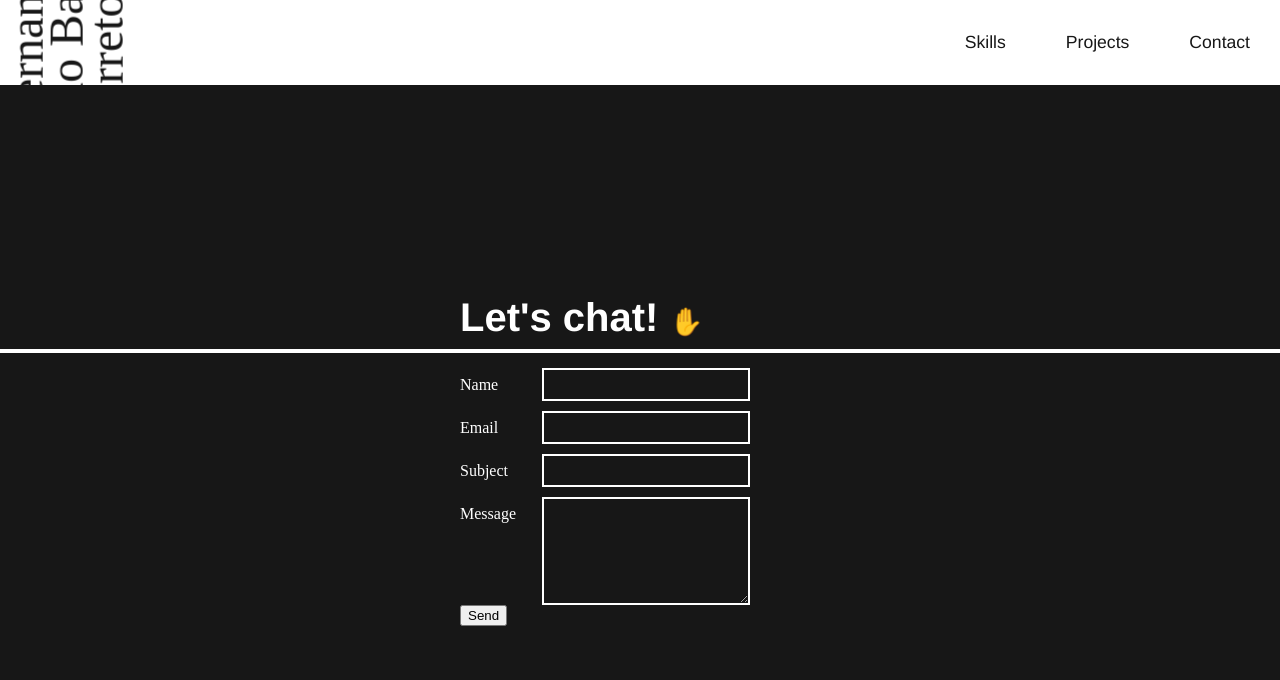
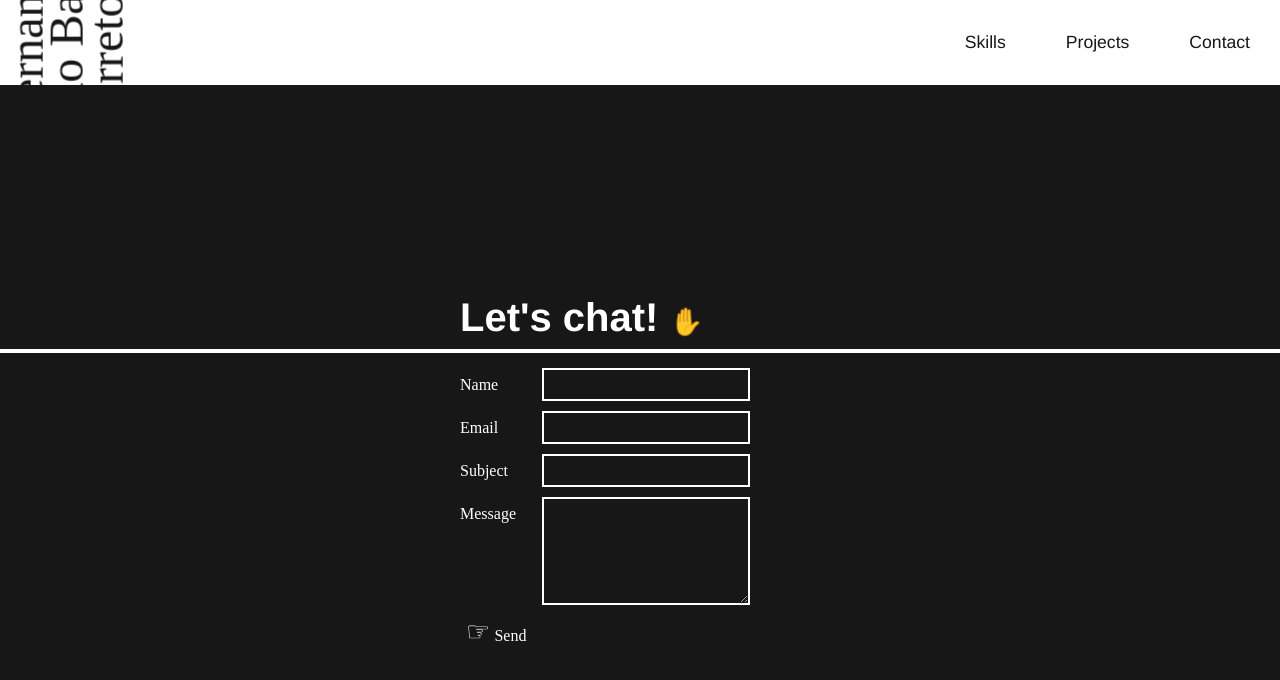
Before and after one commit to phernandoe/fernandobarreto, a React (Create React App) app: page /contact in a window 1280 px wide. Shown: the top 680 px of the page. Built offline with nearby package versions, Linux system fonts and the light colour scheme; a web font is replaced by a local one.

Commit message:
Contact form submit button styling

```diff
--- a/src/App.css
+++ b/src/App.css
@@ -157,7 +157,7 @@ input, textarea {
   background-color: var(--bg-color);
   border: 2px solid var(--main-color);
   color: var(--main-color);
-  font-size: 1.2rem;
+  font-size: 1rem;
   font-family: var(--document-font);
 }
 
@@ -171,8 +171,26 @@ textarea {
   font-size: 1.7rem;
 }
 
+.clickable {
+  cursor: pointer;
+}
+
 .clickable:hover, .clickable:focus {
   opacity: 0.7;
+}
+
+#submit {
+  background-color: transparent;
+  border: 0px;
+  color: var(--main-color);
+  cursor: pointer;
+  margin-top: 10px;
+  font-size: 1rem;
+  font-family: var(--document-font);
+}
+
+#submit > .emoji {
+  font-size: 1.7rem;
 }
 
 @media (max-width: 460px) {
--- a/src/components/ContactForm.js
+++ b/src/components/ContactForm.js
@@ -72,7 +72,7 @@ class ContactForm extends Component {
           <Field name="body" component="textarea" style={{}}/>
         </label>
 
-        <button type="submit">Send</button>
+        <button id="submit" className="clickable" type="submit"><span role="img" aria-label="mail" className="emoji">☞</span> Send</button>
 
       </Form>
 
```
